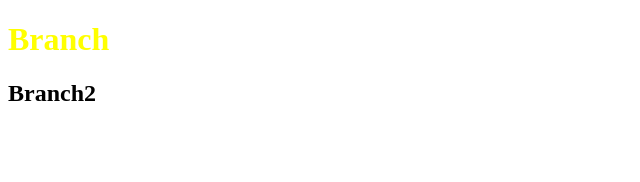
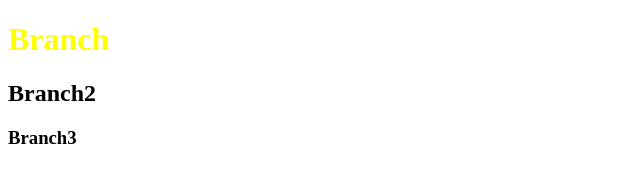
Before and after one commit to Tring-Yuvanvignesh/Demo, a plain HTML site: page index.html in a window 1280 px wide. Shown: the full height of the page, 0-640 px from the left. Drawn offline with Linux system fonts and the light colour scheme.

Commit message:
Branch3 updated

```diff
--- a/index.html
+++ b/index.html
@@ -9,5 +9,6 @@
 <body>
     <h1>Branch</h1>
     <h2>Branch2</h2>
+    <h3>Branch3</h3>
 </body>
 </html>
```
